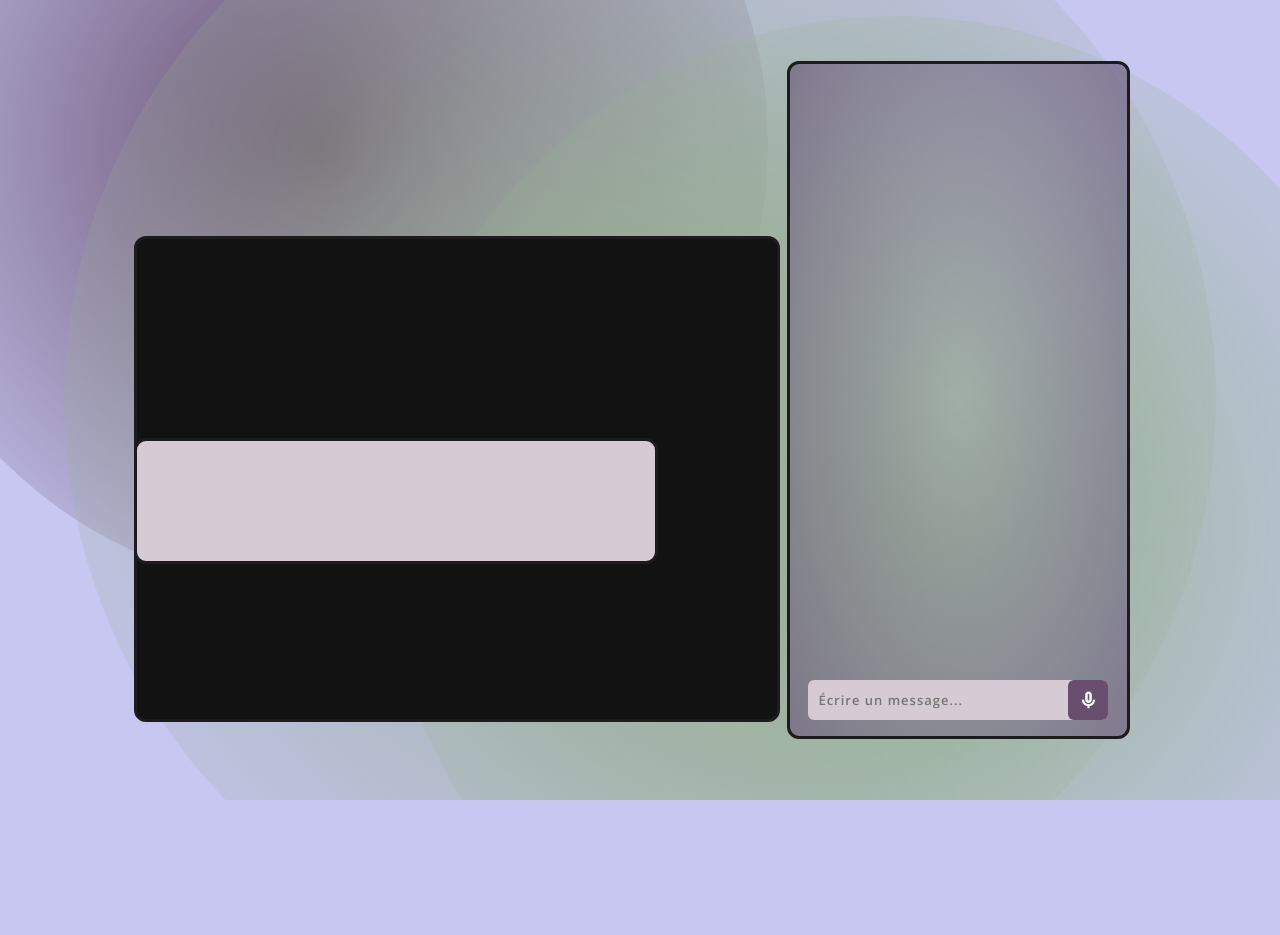
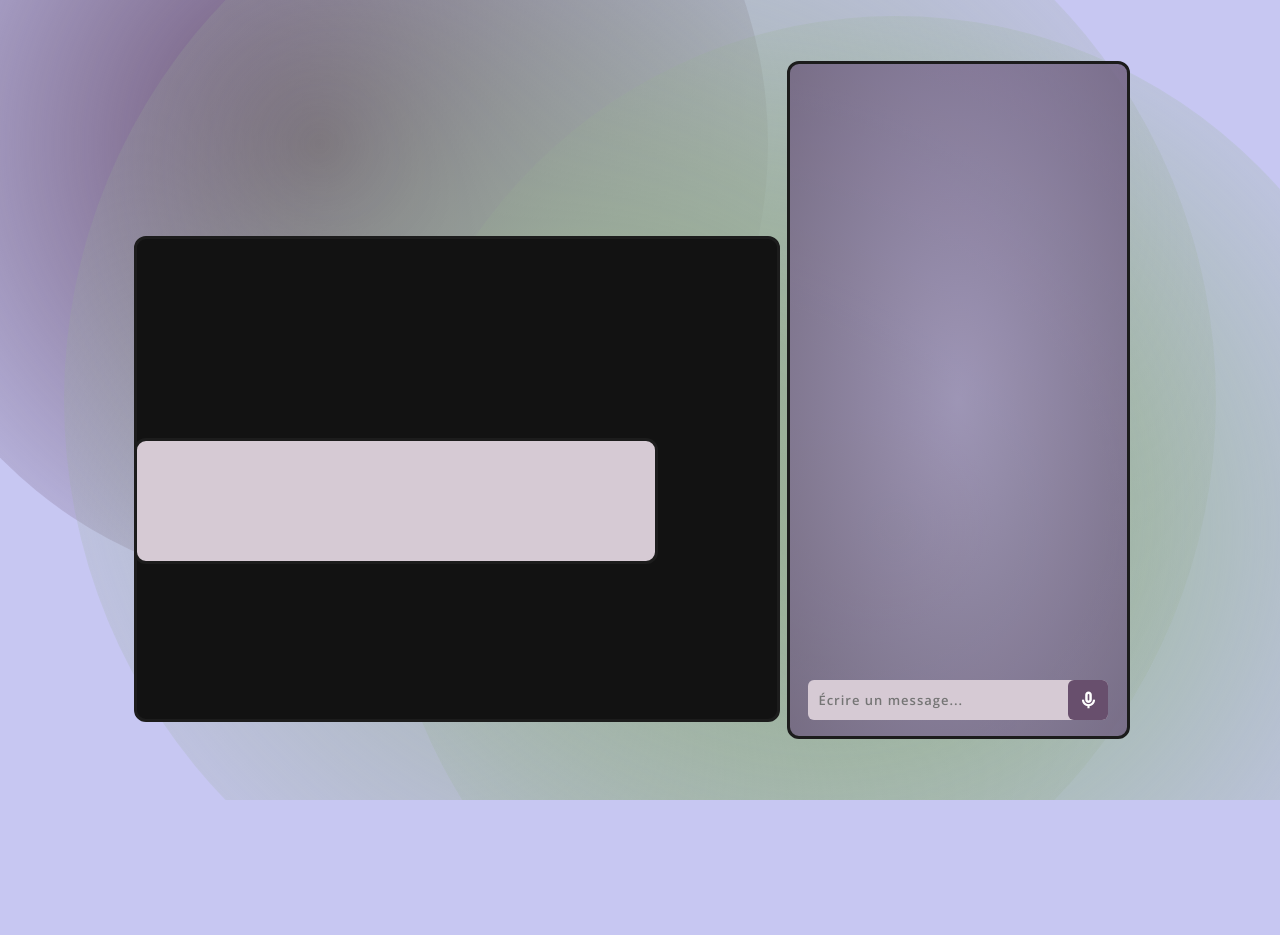
Before and after one commit to AugustinChamoussetESEO/Datathon_projet_Parkinson, a Flask app: page / in a window 1280 px wide. Shown: the top 935 px of the page. Run offline with Flask 3, Linux system fonts and the light colour scheme; a map, chart or similar area stays blank; parts of the project's set-up code (start-up, migrations or seed data) failed here and were passed over; some libraries are stand-ins or nearby versions.

Commit message:
Transparence chat

```diff
--- a/static/styles/style.css
+++ b/static/styles/style.css
@@ -1,14 +1,14 @@
 @import url('https://fonts.googleapis.com/css2?family=Open+Sans:wght@600&display=swap');
 
 :root {
-
+/*
   --violet-fonce: #6C5B7B;
   --violet-clair: #B2A4CC;
   --rose-accent: #E94E77;
   --gris-fond: #f5f5f7;
   --gris-texte: #333;
   --blanc: #ffffff;
-
+*/
 
   --violet-fonce: #684f6d;
   --violet-clair: #95b48e;
@@ -305,7 +305,7 @@ input:focus {
   width: 30%;
   height: 84%;
   margin-right: 150px;
-  background: radial-gradient(rgba(178, 164, 204, 0.2), rgba(108, 91, 123, 0.68));
+  background: radial-gradient(rgba(158, 142, 188, 0.8), rgba(108, 91, 123, 0.8));
   /*border: 3px solid var(--violet-fonce);*/
   border: 3px solid #1c1c1c;
   border-radius: 12px;
```
